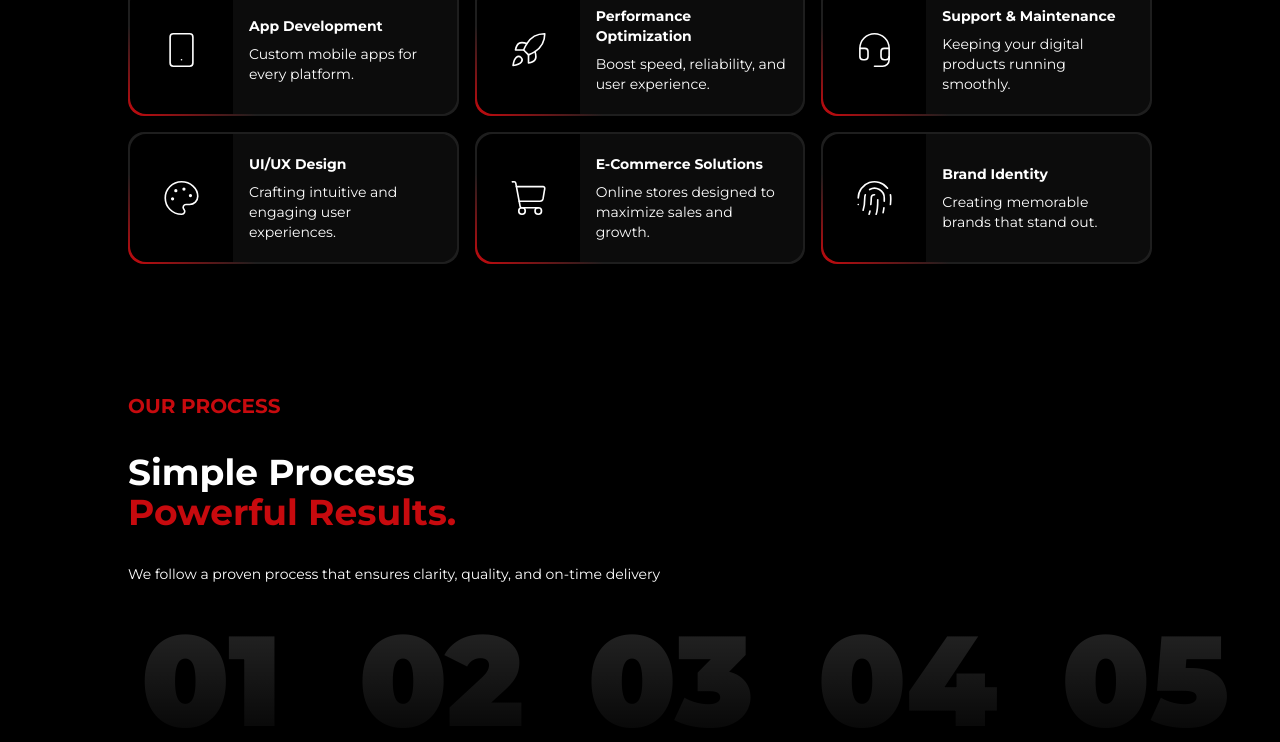
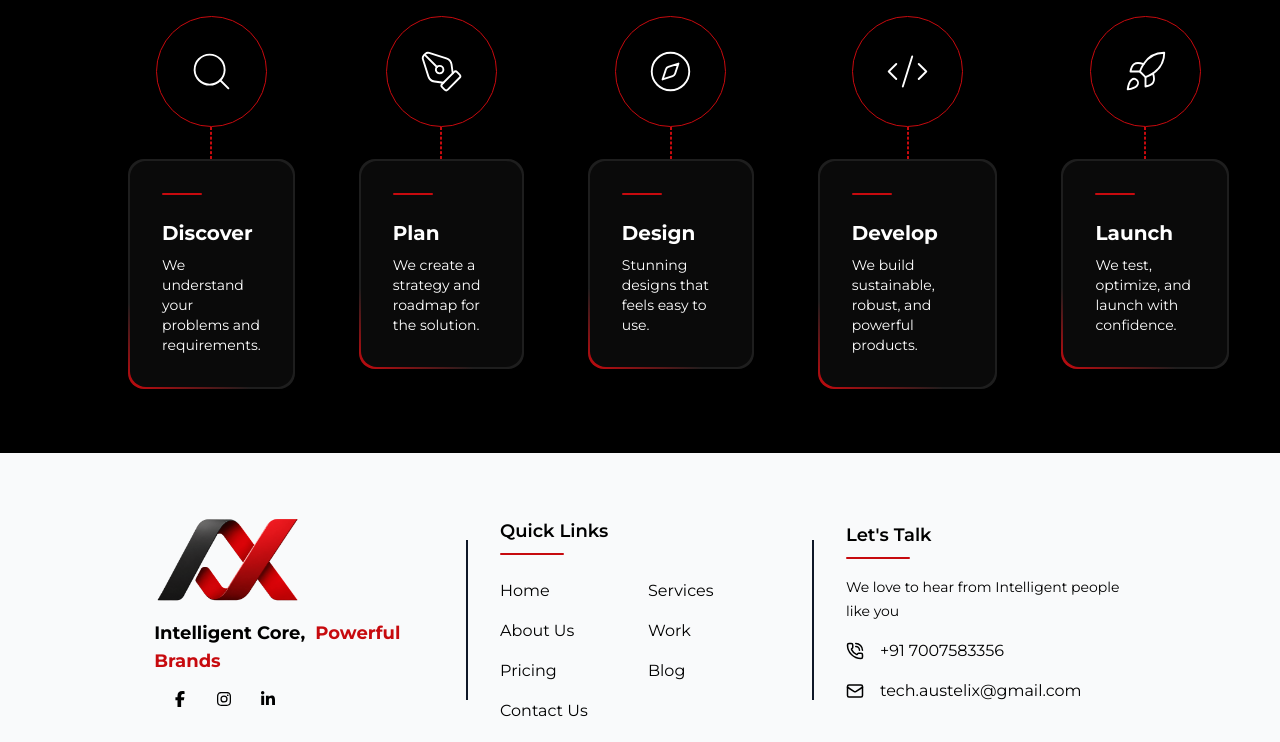
Before and after one commit to ayush-kashyap/austelix-front, a Next.js app: page / in a window 1280 px wide. Shown: the part 1200-1942 px from the top of the page. Built offline with nearby package versions, Linux system fonts and the light colour scheme.

Commit message:
Added footer

```diff
--- a/package.json
+++ b/package.json
@@ -9,6 +9,11 @@
     "lint": "eslint"
   },
   "dependencies": {
+    "@fortawesome/fontawesome-svg-core": "^7.2.0",
+    "@fortawesome/free-brands-svg-icons": "^7.2.0",
+    "@fortawesome/free-regular-svg-icons": "^7.2.0",
+    "@fortawesome/free-solid-svg-icons": "^7.2.0",
+    "@fortawesome/react-fontawesome": "^3.3.1",
     "lucide-react": "^1.17.0",
     "next": "16.2.5",
     "react": "19.2.4",
--- a/src/app/page.js
+++ b/src/app/page.js
@@ -1,14 +1,13 @@
-import WhatWeDo from "@/components/what-we-do";
 import WelcomeScreen from "../components/welcome-screen";
-import { Brain,ArrowRight  } from "lucide-react";
-import OurProcess from "@/components/our-process";
+import OurProcess from "../components/our-process";
+import Footer from "../components/footer";
 
 export default function Home() {
   return (
     <>
     <WelcomeScreen/>
-    <WhatWeDo/>
     <OurProcess/>
+    <Footer/>
     </>
 
 
--- /dev/null
+++ b/src/components/footer.js
@@ -0,0 +1,94 @@
+import React from 'react'
+import Image from 'next/image'
+import { FontAwesomeIcon } from '@fortawesome/react-fontawesome'
+import { faFacebook, faFacebookF, faInstagram, faLinkedin, faLinkedinIn } from '@fortawesome/free-brands-svg-icons'
+import Link from 'next/link'
+import { Mail, Brain, PhoneCall } from 'lucide-react'
+
+function Footer() {
+    return (
+        <div className=' xl:px-32 lg:px-24 md:px-32 px-6 md:pt-16 py-8 flex  flex-col justify-between items-center gap-8 bg-gray-50 text-black '>
+
+            <div className=' flex  flex-col justify-between lg:items-center items-start gap-8 lg:flex-row'>
+                <div className='flex-1'>
+
+                    <Image src="/logo-transparent.png" alt="austelix" width={150} height={150} className=' mb-4' />
+                    <span className="lg:text-lg md:text-md text-xs font-bold">
+                        Intelligent Core, &nbsp;
+
+                        <span className="text-secondary">Powerful Brands</span>
+                    </span>
+                    <div
+                        className='flex gap-6 my-4 mx-4'
+                    >
+                        <FontAwesomeIcon icon={faFacebookF} height={30} />
+                        <FontAwesomeIcon icon={faInstagram} height={30} />
+                        <FontAwesomeIcon icon={faLinkedinIn} height={30} />
+
+
+                    </div>
+                </div>
+                <div className='lg:h-40 h-0.5 lg:w-0.5 w-40 bg-gray-900'>
+                </div>
+                <div className='flex-1'>
+
+                    <span className='text-lg font-semibold'>
+                        Quick Links
+                    </span>
+                    <div
+                        className='h-0.5 w-16 bg-secondary rounded-3xl mt-2'
+                    >
+
+                    </div>
+                    <div
+                        className='grid grid-cols-2 gap-4 mt-6'
+                    >
+                        <Link href='/'>Home</Link>
+                        <Link href='/services'>Services</Link>
+                        <Link href='/about-us'>About Us</Link>
+                        <Link href='/work'>Work</Link>
+                        <Link href='/pricing'>Pricing</Link>
+                        <Link href='/blogs'>Blog</Link>
+                        <Link href='/contact-us'>Contact Us</Link>
+                    </div>
+                </div>
+
+                <div className='lg:h-40 h-0.5 lg:w-0.5 w-40 bg-gray-900'>
+                </div>
+                <div className='flex-1'>
+
+                    <span className='text-lg font-semibold'>
+                        Let's Talk
+                    </span>
+                    <div
+                        className='h-0.5 w-16 bg-secondary rounded-3xl mt-2 mb-4'
+                    >
+
+                    </div>
+                    <span
+                        className='text-sm '
+                    >
+                        We love to hear from Intelligent people like you
+                    </span>
+                    <div className='flex gap-4 items-center my-4'>
+                        <PhoneCall size={18} />
+                        <a href='tel:+917007583356'>
+                            +91 7007583356
+                        </a>
+                    </div>
+                    <div className='flex gap-4 items-center my-4'>
+                        <Mail size={18} />
+                        <a href='mailto:tech.austelix@gmail.com'>
+                            tech.austelix@gmail.com
+                        </a>
+                    </div>
+                </div>
+            </div>
+            <span>
+            © 2025 Austelix. All rights reserved.
+            </span>
+        </div>
+    )
+}
+
+export default Footer
--- a/src/components/header.js
+++ b/src/components/header.js
@@ -18,13 +18,13 @@ function Header() {
     <nav
     className='font-bold font-dm-sans text-center gap-4 lg:flex hidden'
     >
-        <Link href='#'>Home</Link>
-        <Link href='#'>Services</Link>
+        <Link href='/'>Home</Link>
+        <Link href='/services'>Services</Link>
         <Link href='/about-us'>About Us</Link>
-        <Link href='#'>Work</Link>
-        <Link href='#'>Pricing</Link>
-        <Link href='#'>Blog</Link>
-        <Link href='#'>Contact Us</Link>
+        <Link href='/work'>Work</Link>
+        <Link href='/pricing'>Pricing</Link>
+        <Link href='/blogs'>Blog</Link>
+        <Link href='/contact-us'>Contact Us</Link>
     </nav>
     <Link
     href='https://ayushk.in'
--- a/src/components/our-process.js
+++ b/src/components/our-process.js
@@ -15,28 +15,28 @@ function OurProcess() {
             step: "01",
             title: "Discover",
             description:
-                "We understand your goals, audience, and requirements.",
+                "We understand your problems and requirements.",
             icon: Search,
         },
         {
             step: "02",
             title: "Plan",
             description:
-                "We create a strategy and roadmap for your project.",
+                "We create a strategy and roadmap for the solution.",
             icon: PenTool,
         },
         {
             step: "03",
             title: "Design",
             description:
-                "Stunning designs that align with your brand.",
+                "Stunning designs that feels easy to use.",
             icon: Compass,
         },
         {
             step: "04",
             title: "Develop",
             description:
-                "We build fast, responsive, and scalable websites.",
+                "We build sustainable, robust, and powerful products.",
             icon: Code2,
         },
         {
@@ -54,15 +54,15 @@ function OurProcess() {
             </span>
             <span className='flex justify-between'>
                 <span className='md:text-4xl text-xl font-bold '>
-                    Simple Process<br />
+                    Complex Problems<br />
                     <span className='text-secondary '>
-                        Powerful Results.
+                        Powerful Solutions
                     </span>
 
                 </span>
             </span>
-            <span className='text-xs md:text-sm'>We follow a proven process that ensures clarity,
-                quality, and on-time delivery</span>
+            <span className='text-xs md:text-sm'>We follow a user-centric process that ensures clarity,
+                quality, and robust solutions that fill the gap</span>
 
             <div
                 className='flex lg:flex-row flex-col justify-evenly items-start  xl:gap-16 lg:gap-8 gap-4'
--- a/src/components/welcome-screen.js
+++ b/src/components/welcome-screen.js
@@ -17,7 +17,7 @@ function WelcomeScreen() {
         >
           <Brain strokeWidth={1} size={20} />
           <span className="lg:text-lg md:text-md text-xs">
-            Intelligent Software, &nbsp;
+            Intelligent Core, &nbsp;
 
             <span className="text-secondary">Powerful Brands</span>
           </span>
@@ -31,9 +31,9 @@ function WelcomeScreen() {
             className="text-secondary"
           >Your Business</span>
         </span>
-        <span className="lg:text-xl md:text-lg md:block hidden font-semibold ">
+        {/* <span className="lg:text-xl md:text-lg md:block hidden font-semibold ">
           AI Powered SAAS Solutions <span className="text-secondary">|</span> Custom Softwares <span className="text-secondary">|</span> Digital Marketing
-        </span>
+        </span> */}
         <a
     href='https://ayushk.in'
     target='_blank'
```
Also changed, not shown: public/logo-transparent.png (added), 1 other file (tests, documents, lock files or other folders).
